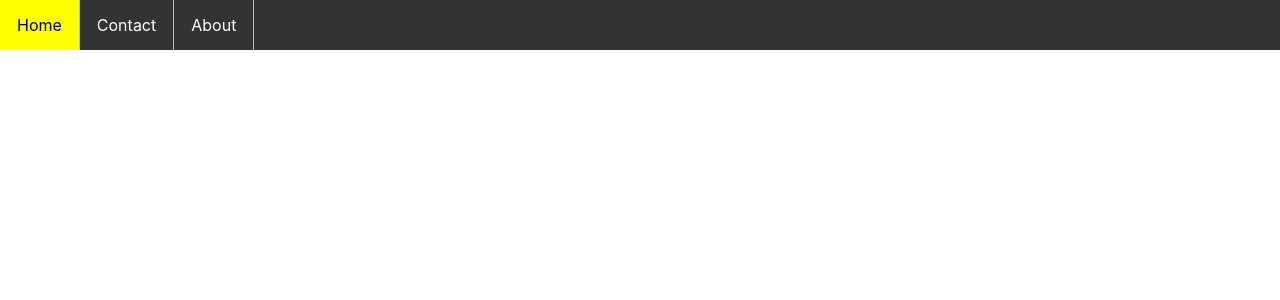
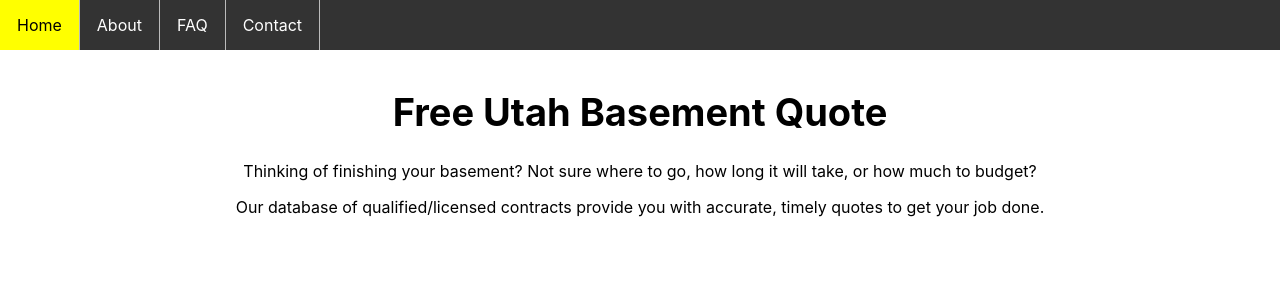
Before and after one commit to ryan90butler/appraisal_gen, a React (Create React App) app: page / in a window 1280 px wide. Shown: the top 300 px of the page. Built offline with nearby package versions, Linux system fonts and the light colour scheme.

Commit message:
more updates

```diff
--- a/src/App.js
+++ b/src/App.js
@@ -1,6 +1,9 @@
 import React, { Component } from 'react';
 import {BrowserRouter as Router, Switch, Route} from 'react-router-dom';
 import Home from './components/Home/Home';
+import About from './components/About/About';
+import Contact from './components/Contact/Contact';
+import Faq from './components/Faq/Faq';
 import './App.css';
 
 class App extends Component {
@@ -9,8 +12,9 @@ class App extends Component {
     <div>
         <Router>
           <Switch>
-            <Route path={`/contact`}/>
-            <Route path={`/about`}/>
+            <Route path={`/Contact`} component={Contact}/>
+            <Route path={`/About`} component={About}/>
+            <Route path={`/FAQ`} component={Faq}/>
             <Route path={`/`} component={Home}/>
           </Switch>
         </Router>
--- /dev/null
+++ b/src/components/About/About.js
@@ -0,0 +1,17 @@
+import React, { Component } from 'react';
+import Header from '../Header/Header';
+
+class About extends Component {
+  render(){
+    return (
+    <div>
+      <Header/>
+      <div>
+        Hello
+      </div>
+    </div>
+  );
+}
+}
+
+export default About;
--- /dev/null
+++ b/src/components/Contact/Contact.js
@@ -0,0 +1,18 @@
+import React, { Component } from 'react';
+import Header from '../Header/Header';
+import './Contact.css';
+
+class Contact extends Component {
+  render(){
+    return (
+    <div>
+      <Header/>
+      <div>
+        Hello
+      </div>
+    </div>
+  );
+}
+}
+
+export default Contact;
--- /dev/null
+++ b/src/components/Faq/Faq.js
@@ -0,0 +1,15 @@
+import React, { Component } from 'react';
+import Header from '../Header/Header';
+import './Faq.css'
+
+class Faq extends Component {
+  render(){
+    return (
+    <div className="Faq-main">
+      <Header/>
+    </div>
+  );
+}
+}
+
+export default Faq;
--- a/src/components/Header/Header.js
+++ b/src/components/Header/Header.js
@@ -1,16 +1,19 @@
-import React from 'react';
+import React, { Component } from 'react';
 import './Header.css';
 
-function Header() {
+class Header extends Component {
+  render(){
     return (
       <div className="Header">
       <ul className="flex-box">
         <li><a href="/">Home</a></li>
-  <li><a href="contact">Contact</a></li>
-  <li><a href="about">About</a></li>
+        <li><a href="About">About</a></li>
+        <li><a href="FAQ">FAQ</a></li>
+        <li><a href="Contact">Contact</a></li>
       </ul>
           </div>
   );
 }
+}
 
 export default Header;
--- a/src/components/Home/Home.css
+++ b/src/components/Home/Home.css
@@ -0,0 +1,13 @@
+.Home-main {
+  height: 100vh;
+  width: 100%;
+}
+
+.Home-title {
+  padding-top: 5%;
+  text-align: center;
+}
+
+h1 {
+   font-size: 38px;
+}
--- a/src/components/Home/Home.js
+++ b/src/components/Home/Home.js
@@ -1,12 +1,17 @@
 import React, { Component } from 'react';
 import Header from '../Header/Header';
+import './Home.css'
 
 class Home extends Component {
   render(){
     return (
-    <div>
+    <div className="Home-main">
       <Header/>
-        hello
+      <div className="Home-title">
+       <h1>Free Utah Basement Quote</h1>
+       <p>Thinking of finishing your basement? Not sure where to go, how long it will take, or how much to budget?</p>
+       <p>Our database of qualified/licensed contracts provide you with accurate, timely quotes to get your job done.</p>
+      </div>
     </div>
   );
 }
```
Also changed, not shown: src/components/About/About.css (added), src/components/Contact/Contact.css (added), src/components/Faq/Faq.css (added). Lines whose indentation alone changed are shown as unchanged.
